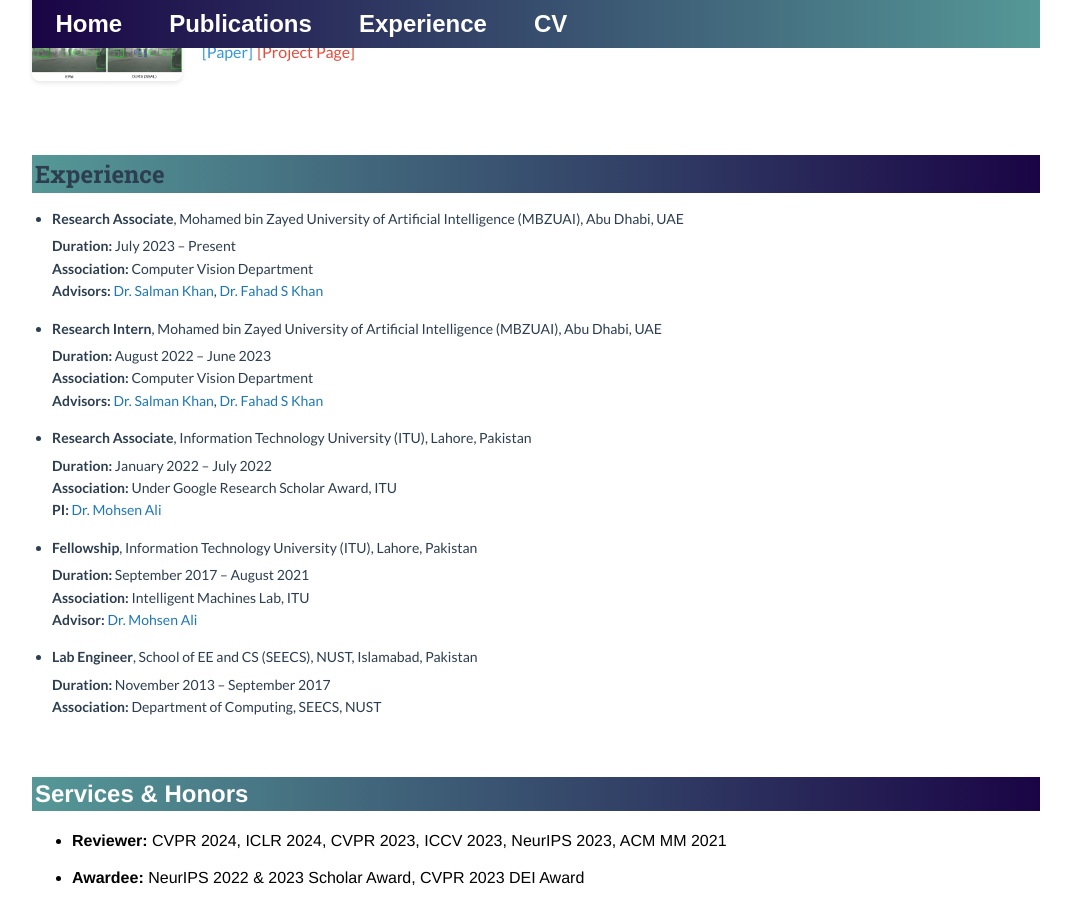
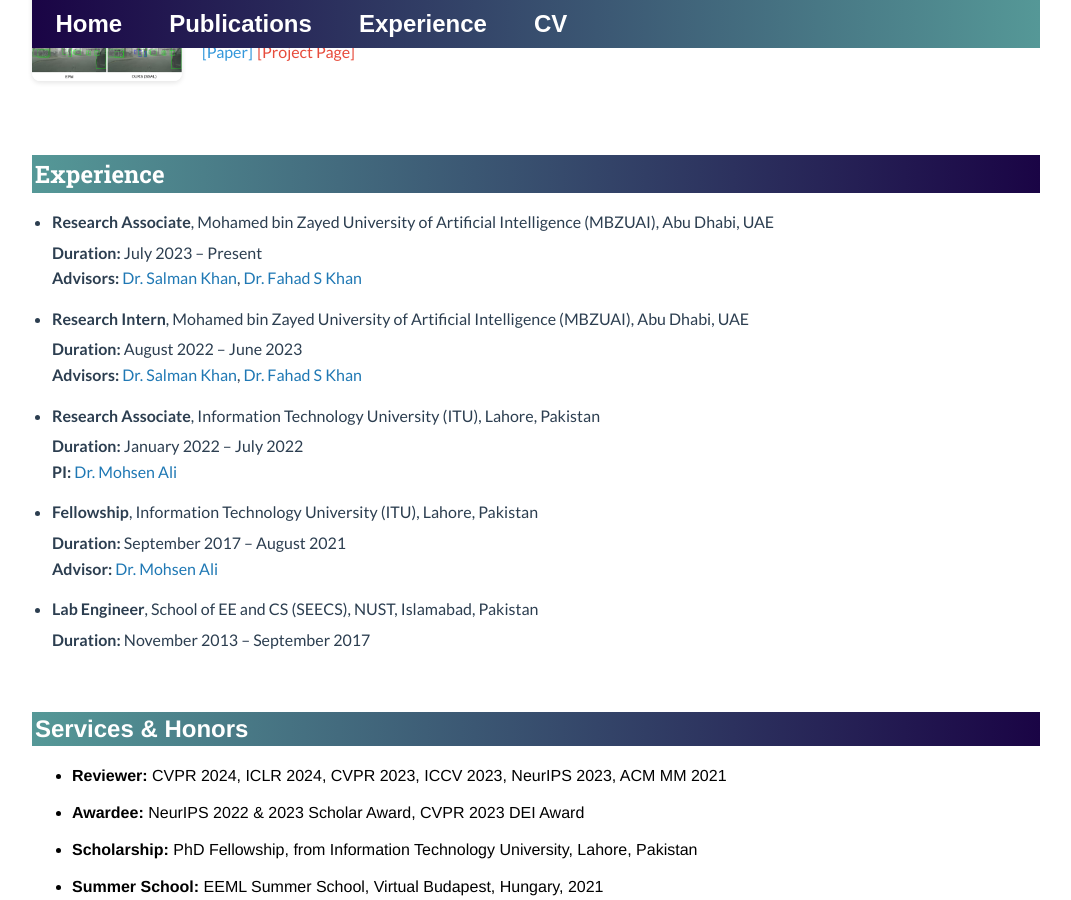
Before and after one commit to akhtarvision/akhtarvision.github.io, a Jekyll site: the page built from index.html, in a window 1280 px wide and 900 px high, scrolled down 1844 px. Shown: the whole window, without its empty margins (104-1175 px from the left). Built offline with Jekyll 4.4.1, drawn with Linux system fonts in a browser that asks for light colours; some of the changed text lies outside the part shown.

Commit message:
Update index.html

```diff
--- a/index.html
+++ b/index.html
@@ -68,7 +68,7 @@
 
     <!-- Publications Section -->
     <a id="publications" class="anchor"></a>
-    <h2 style="font-family: 'Roboto Slab', serif; font-size: 20px; color: #2c3e50;">Selected Publications</h2>
+    <h2 style="font-family: 'Roboto Slab', serif; font-size: 20px; color: ##ffffff;">Publications (Selected)</h2>
     <ul style="font-family: 'Lato', sans-serif; font-size: 16px; line-height: 1.8; color: #2c3e50; padding-left: 0; list-style-type: none;">
         <!-- Publication Item 1 -->
         <li style="display: flex; align-items: center; margin-bottom: 30px; font-family: 'Lato', sans-serif; font-size: 16px; line-height: 1.8; color: #2c3e50;">
@@ -279,14 +279,14 @@
 
     <!-- Experience Section -->
 <a id="experience" class="anchor"></a>
-<h2 style="font-family: 'Roboto Slab', serif; font-size: 24px; color: #2c3e50; margin-bottom: 15px;">Experience</h2>
-<div style="font-family: 'Lato', sans-serif; font-size: 14px; line-height: 1.6; color: #2c3e50;">
+<h2 style="font-family: 'Roboto Slab', serif; font-size: 24px; color: #ffffff; margin-bottom: 15px;">Experience</h2>
+<div style="font-family: 'Lato', sans-serif; font-size: 16px; line-height: 1.6; color: #2c3e50;">
     <ul style="list-style-type: disc; padding-left: 20px;">
         <li style="margin-bottom: 15px;">
             <strong>Research Associate</strong>, Mohamed bin Zayed University of Artificial Intelligence (MBZUAI), Abu Dhabi, UAE
             <ul style="list-style-type: none; padding-left: 0; margin-top: 5px;">
                 <li><strong>Duration:</strong> July 2023 – Present</li>
-                <li><strong>Association:</strong> Computer Vision Department</li>
+<!--                 <li><strong>Association:</strong> Computer Vision Department</li> -->
                 <li><strong>Advisors:</strong>
                     <a href="https://scholar.google.es/citations?user=M59O9lkAAAAJ" style="text-decoration: none; color: #1f78b4;">Dr. Salman Khan</a>,
                     <a href="https://scholar.google.com/citations?user=zvaeYnUAAAAJ&hl=en" style="text-decoration: none; color: #1f78b4;">Dr. Fahad S Khan</a>
@@ -298,7 +298,7 @@
             <strong>Research Intern</strong>, Mohamed bin Zayed University of Artificial Intelligence (MBZUAI), Abu Dhabi, UAE
             <ul style="list-style-type: none; padding-left: 0; margin-top: 5px;">
                 <li><strong>Duration:</strong> August 2022 – June 2023</li>
-                <li><strong>Association:</strong> Computer Vision Department</li>
+<!--                 <li><strong>Association:</strong> Computer Vision Department</li> -->
                 <li><strong>Advisors:</strong>
                     <a href="https://scholar.google.es/citations?user=M59O9lkAAAAJ" style="text-decoration: none; color: #1f78b4;">Dr. Salman Khan</a>,
                     <a href="https://scholar.google.com/citations?user=zvaeYnUAAAAJ&hl=en" style="text-decoration: none; color: #1f78b4;">Dr. Fahad S Khan</a>
@@ -310,7 +310,7 @@
             <strong>Research Associate</strong>, Information Technology University (ITU), Lahore, Pakistan
             <ul style="list-style-type: none; padding-left: 0; margin-top: 5px;">
                 <li><strong>Duration:</strong> January 2022 – July 2022</li>
-                <li><strong>Association:</strong> Under Google Research Scholar Award, ITU</li>
+<!--                 <li><strong>Association:</strong> Under Google Research Scholar Award, ITU</li> -->
                 <li><strong>PI:</strong>
                     <a href="https://scholar.google.com/citations?user=59ISSCEAAAAJ&hl=en" style="text-decoration: none; color: #1f78b4;">Dr. Mohsen Ali</a>
                 </li>
@@ -321,7 +321,7 @@
             <strong>Fellowship</strong>, Information Technology University (ITU), Lahore, Pakistan
             <ul style="list-style-type: none; padding-left: 0; margin-top: 5px;">
                 <li><strong>Duration:</strong> September 2017 – August 2021</li>
-                <li><strong>Association:</strong> Intelligent Machines Lab, ITU</li>
+<!--                 <li><strong>Association:</strong> Intelligent Machines Lab, ITU</li> -->
                 <li><strong>Advisor:</strong>
                     <a href="https://scholar.google.com/citations?user=59ISSCEAAAAJ&hl=en" style="text-decoration: none; color: #1f78b4;">Dr. Mohsen Ali</a>
                 </li>
@@ -332,7 +332,7 @@
             <strong>Lab Engineer</strong>, School of EE and CS (SEECS), NUST, Islamabad, Pakistan
             <ul style="list-style-type: none; padding-left: 0; margin-top: 5px;">
                 <li><strong>Duration:</strong> November 2013 – September 2017</li>
-                <li><strong>Association:</strong> Department of Computing, SEECS, NUST</li>
+<!--                 <li><strong>Association:</strong> Department of Computing, SEECS, NUST</li> -->
             </ul>
         </li>
     </ul>
```
